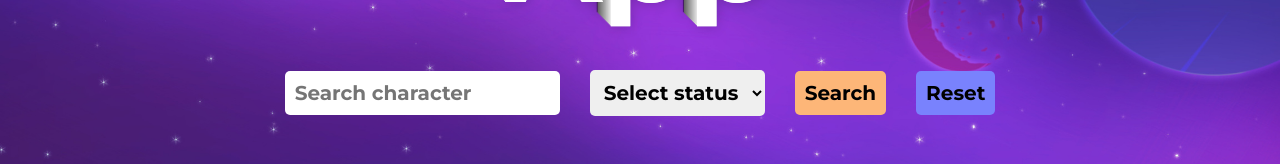
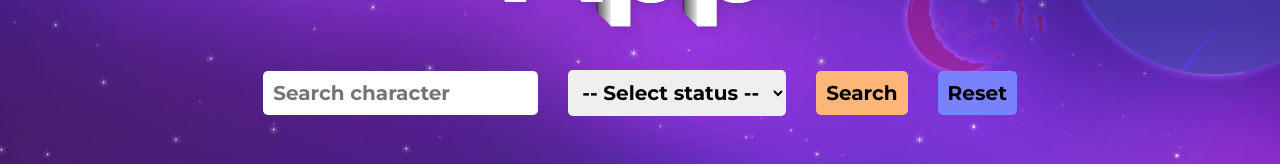
Before and after one commit to salvatorebriga/vite-rick-morty, a Vue app: page / in a window 1280 px wide. Shown: the part 280-444 px from the top of the page. Built offline with nearby package versions, Linux system fonts and the light colour scheme; no server answers.

Commit message:
added search query

```diff
--- a/src/App.vue
+++ b/src/App.vue
@@ -18,13 +18,22 @@
         loading: true,
       };
     },
-    created() {
+
+    methods: {
+      search() {
         console.log("chiama api");
-
         //funziona ma la chiamata è troppo veloce quindi ho messo mezzo secondo di timeout
         setTimeout(() => {
           axios
-          .get(this.store.apiUrl)
+            .get(
+              this.store.apiInfo.url + this.store.apiInfo.endpoints.character,
+              {
+                params: {
+                  name: this.store.name,
+                  status: this.store.status,
+                },
+              }
+            )
             .then((response) => {
               this.store.info = response.data.info;
               this.store.results = response.data.results;
@@ -34,14 +43,25 @@
               console.error("Error fetching data", error);
               this.loading = false;
             });
-      }, 500);
+        }, 1000);
+      },
+
+      reset() {
+        this.store.name = "";
+        this.store.status = "";
+        this.search();
+      },
+    },
+
+    created() {
+      this.search();
     },
   };
 </script>
 
 <template>
   <AppHeader />
-  <AppNav />
+  <AppNav @search="search" @reset="reset" />
   <div v-if="loading">
     <div class="loadingScreen">
       <h2>Loading...</h2>
--- a/src/components/nav/AppNav.vue
+++ b/src/components/nav/AppNav.vue
@@ -1,15 +1,28 @@
 <script>
-  export default {};
+  import { store } from "../../store.js";
+  export default {
+    emits: ["search", "reset"],
+    data() {
+      return {
+        store,
+      };
+    },
+  };
 </script>
 
 <template>
   <div>
-    <input type="text" placeholder="Search character" />
-    <select name="status" id="status">
-      <option value="default">Select status</option>
+    <input type="text" placeholder="Search character" v-model="store.name" />
+    <select name="status" id="status" v-model="store.status">
+      <option value="">-- Select status --</option>
+      <option value="alive">Alive</option>
+      <option value="dead">Dead</option>
+      <option value="unknown">Unknown</option>
     </select>
-    <button class="search" value="Search">Search</button>
-    <button class="reset" value="Reset">Reset</button>
+    <button class="search" value="Search" @click="$emit('search')">
+      Search
+    </button>
+    <button class="reset" value="Reset" @click="$emit('reset')">Reset</button>
   </div>
 </template>
 
@@ -25,6 +38,7 @@
     align-items: center;
     input,
     select,
+    option,
     .search,
     .reset {
       padding: 10px;
--- a/src/store.js
+++ b/src/store.js
@@ -3,5 +3,15 @@ import { reactive } from "vue";
 export const store = reactive({
   info: {},
   results: [],
-  apiUrl: "https://rickandmortyapi.com/api/character",
+
+  name: "",
+  status: "",
+
+  apiInfo: {
+    url: "https://rickandmortyapi.com/api",
+
+    endpoints: {
+      character: "/character",
+    },
+  },
 });
```
Lines whose indentation alone changed are shown as unchanged.
